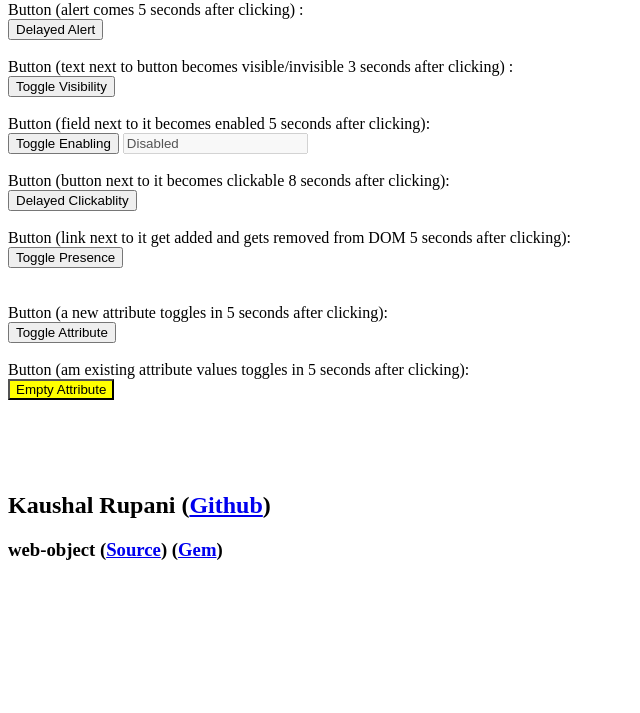
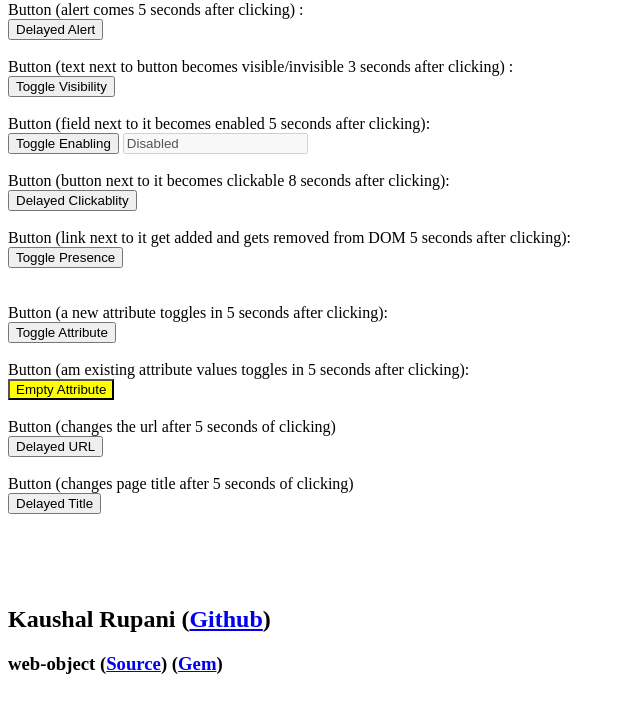
Before and after one commit to krupani/web-object, a plain HTML site: page docs/index.html in a window 1280 px wide. Shown: the part 79-792 px from the top of the page, without its empty margins (0-640 px from the left). Drawn offline with Linux system fonts and the light colour scheme.

Commit message:
updating html for url and title unit tests

```diff
--- a/docs/index.html
+++ b/docs/index.html
@@ -32,6 +32,13 @@
     <br><br>
     Button (am existing attribute values toggles in 5 seconds after clicking): <br>
     <input type="button" id="empty_attribute" value="Empty Attribute" style="background:yellow">
+    <br><br>
+
+    Button (changes the url after 5 seconds of clicking)<br>
+    <input type="button" id="delayed_url" value="Delayed URL" onclick="delay_url()">
+    <br><br>
+    Button (changes page title after 5 seconds of clicking)<br>
+    <input type="button" id="delayed_title" value="Delayed Title" onclick="delay_title()">
     <br><br>
 
     <br><br><br><h2>Kaushal Rupani (<a href="https://github.com/krupani" target="_blank">Github</a>)</h2>
@@ -89,6 +96,14 @@
             setTimeout(function(){document.getElementById('empty_attribute').setAttribute('style','')}, 5000);
         }
     });
+    function delay_url(){
+       setTimeout(function(){window.location = window.location.href + '#newly_appended'}, 5000)
+    }
+
+    function delay_title(){
+        setTimeout(function(){document.title='This is New Title'}, 5000)
+    }
+
 </script>
 
 </body>
```
